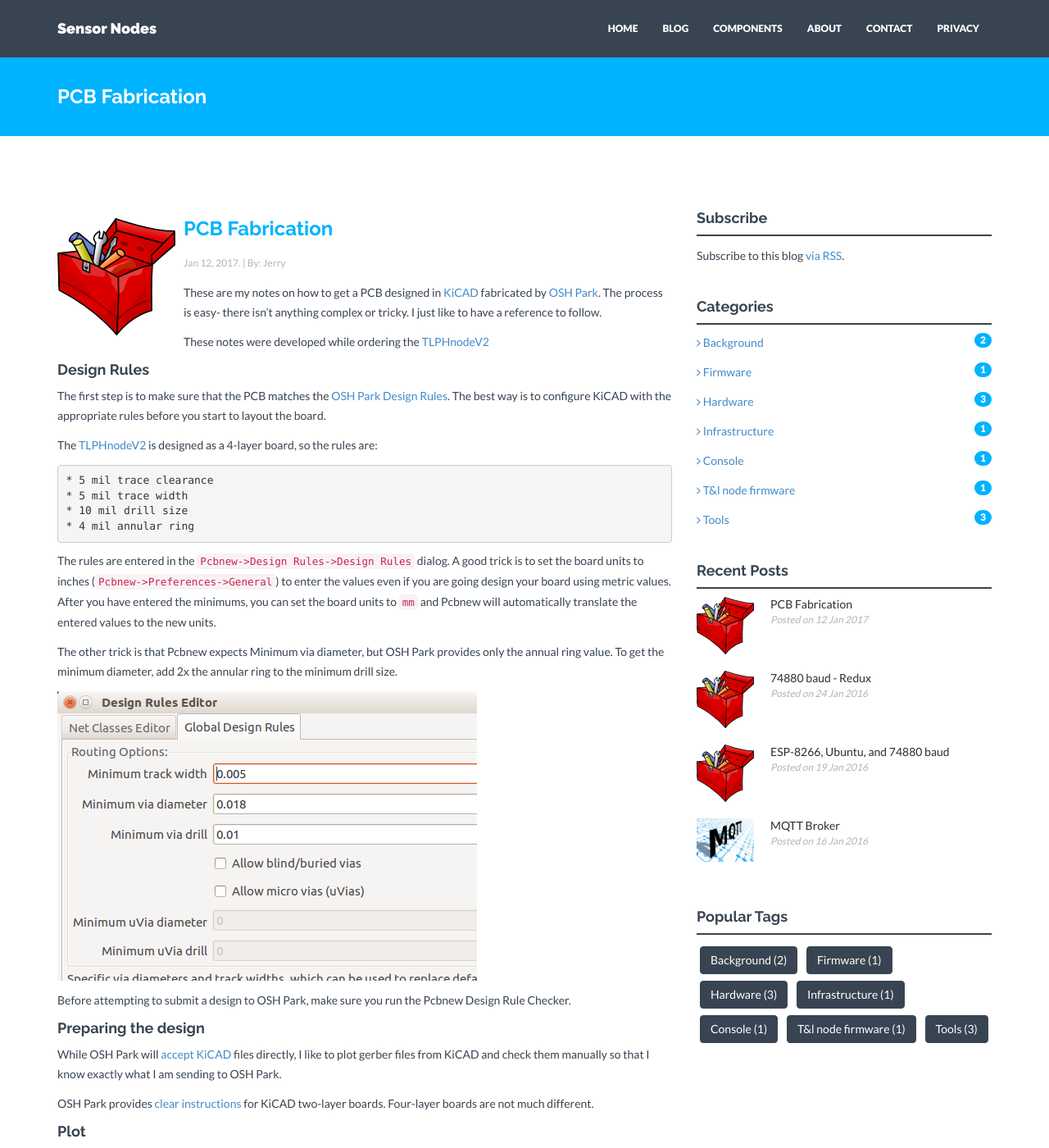
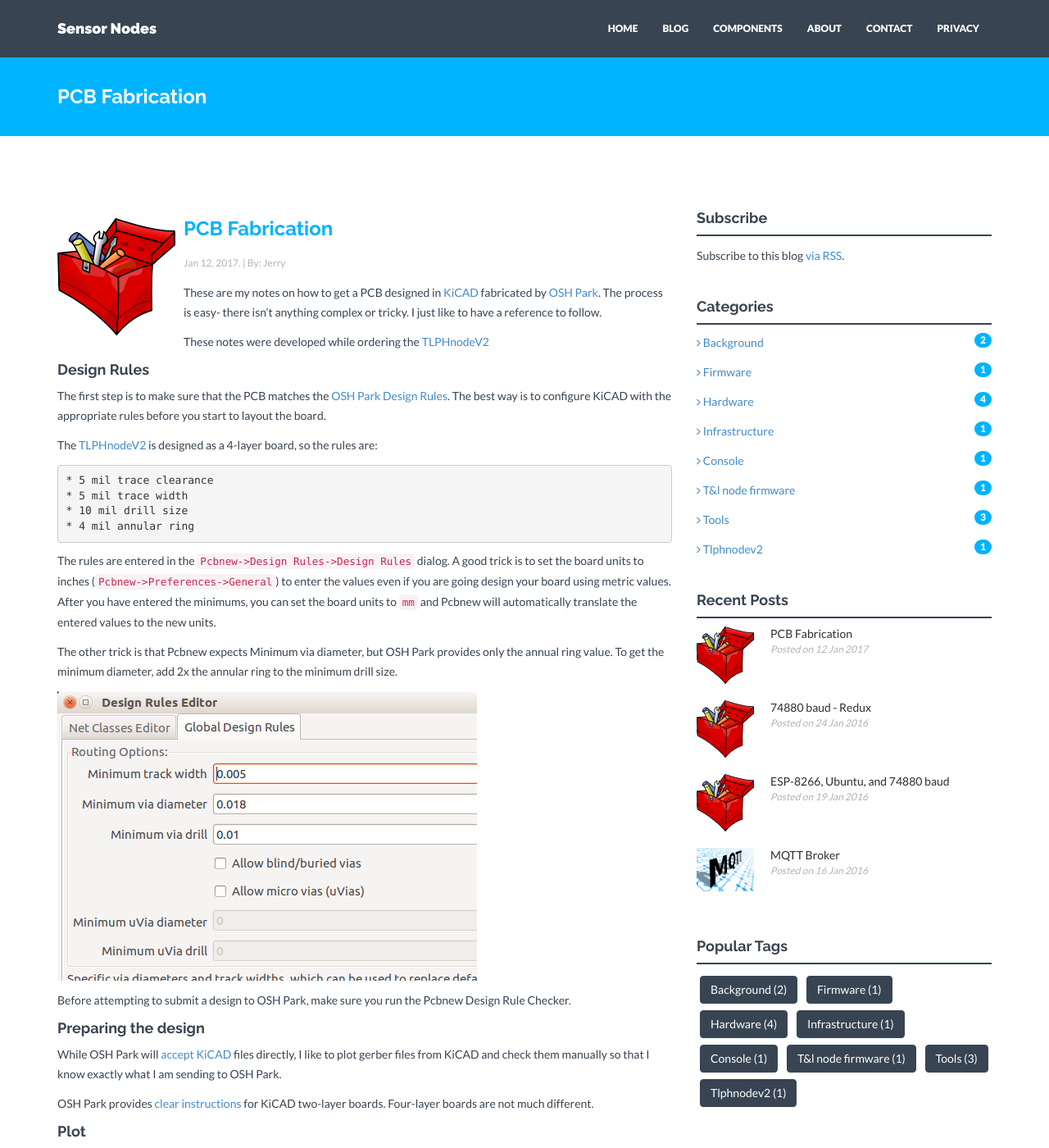
Before and after one commit to jdunmire/sensornodeinfo, a Jekyll site: the page built from _posts/blog/2017-01-12-fab.md, in a window 1280 px wide and 1400 px high. Shown: the whole window at 82% size. Built offline with Jekyll 4.4.1, drawn with Linux system fonts in a browser that asks for light colours; nearby versions of some CDN libraries.

Commit message:
Use new category, Tlphnodev2.
On branch gh-pages
modified:   _posts/blog/2017-01-12-fab.md

```diff
--- a/_posts/blog/2017-01-12-fab.md
+++ b/_posts/blog/2017-01-12-fab.md
@@ -7,7 +7,9 @@ permalink: /blog/2017/01/12/pcbfab/
 #commentIssueId: <issue number>  # optional, no comments if not defined
 categories:
 - blog
+- Hardware
 - tools
+- TLPHnodeV2
 img: bogdanco-Toolkit_144x144.png
 thumb: bogdanco-Toolkit_70x70.png
 
```
